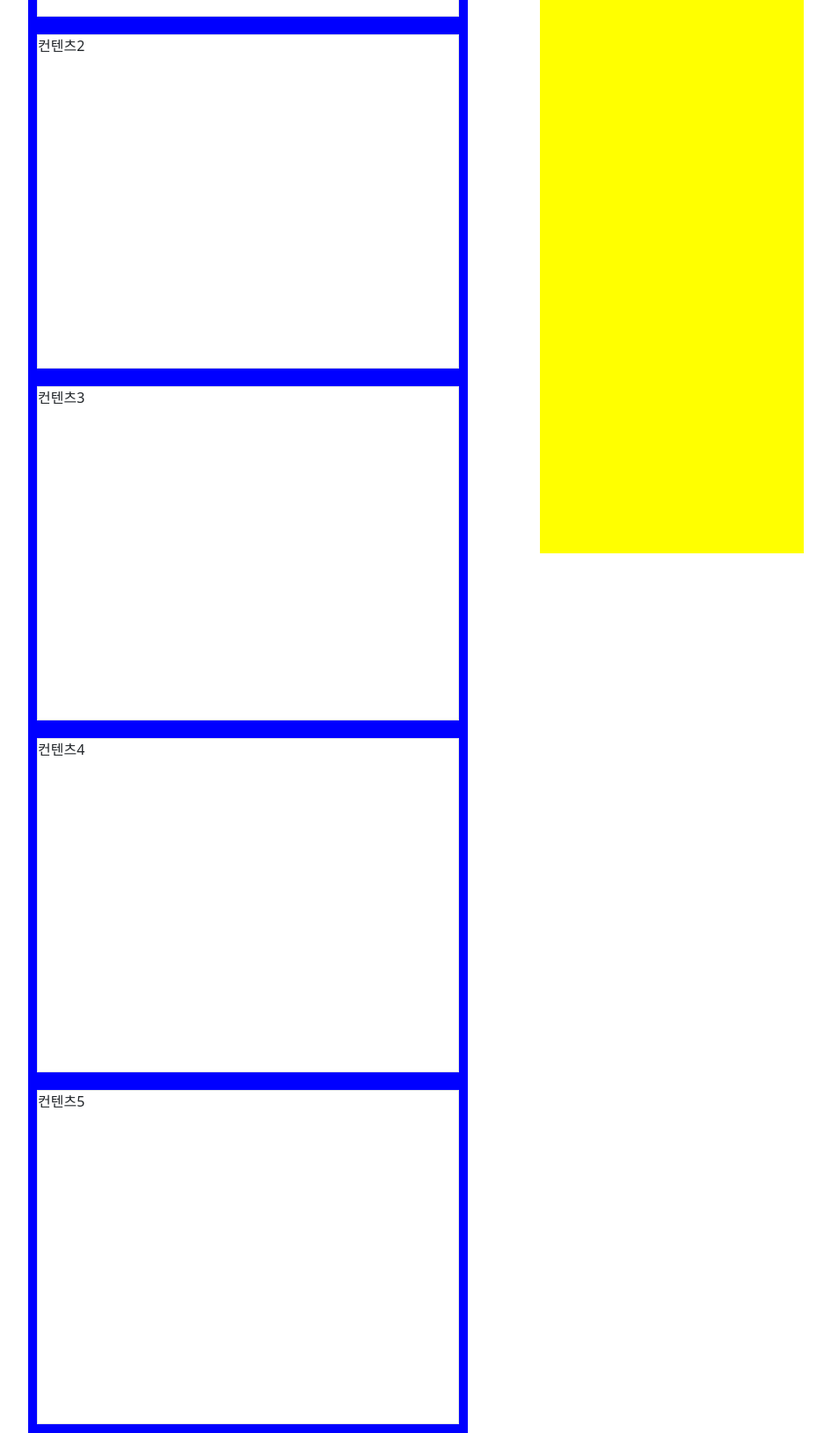
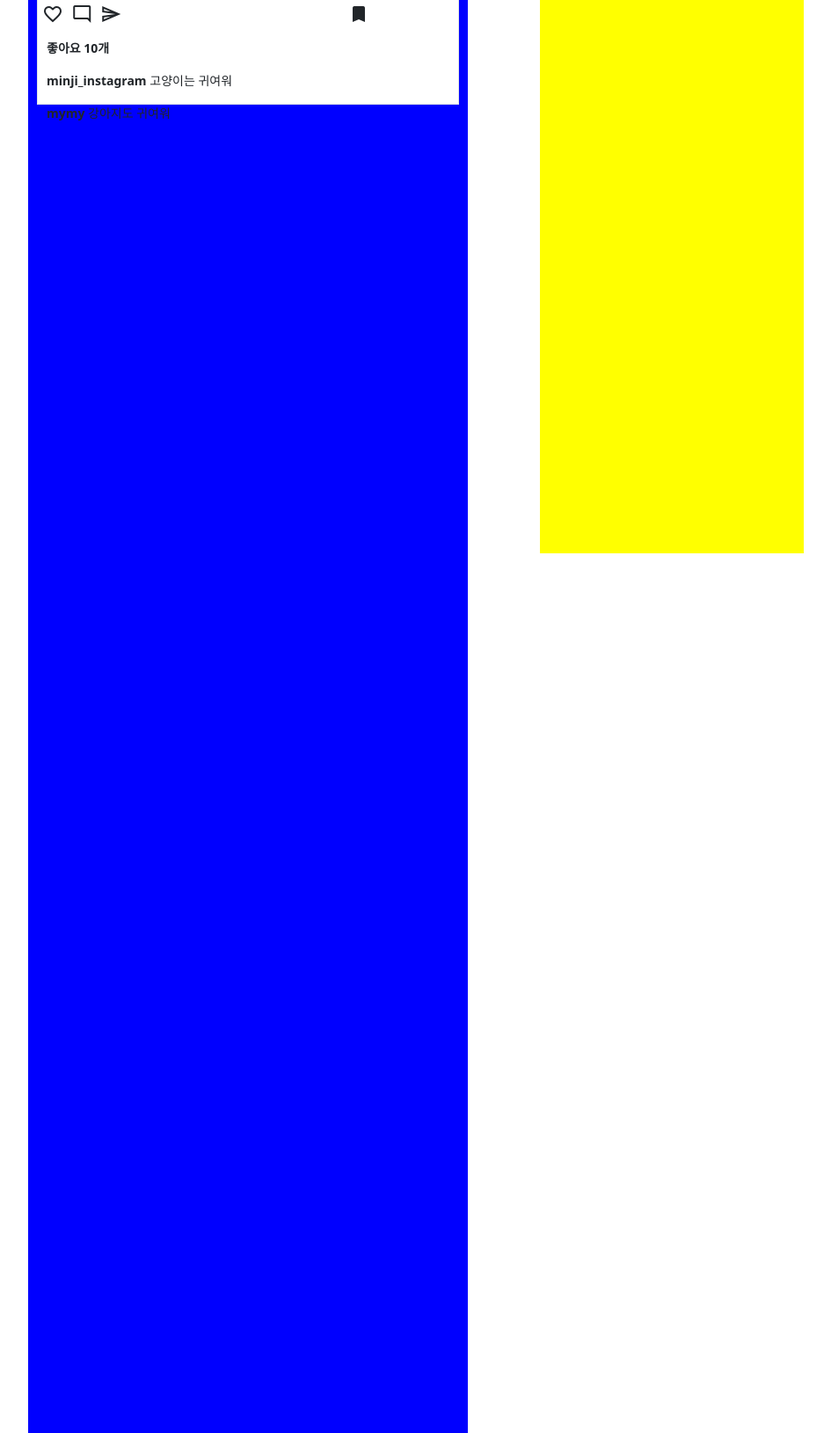
Before and after one commit to chosim-dvlpr/Instagram-clone, a Django app: page /instagram/ in a window 1280 px wide. Shown: the part 421-2050 px from the top of the page at 88% size, without its empty margins (308-1253 px from the left). Run offline with Django 3.2, Linux system fonts and the light colour scheme; parts of the project's set-up code (start-up, migrations or seed data) failed here and were passed over.

Commit message:
Modify main.html - Add feed contents & structure

```diff
--- a/apps/templates/apps/main.html
+++ b/apps/templates/apps/main.html
@@ -41,6 +41,41 @@
         margin: 10px;
         height: 480px;
     }
+
+    .feed_img {
+        width: 100%;
+        object-fit: contain;
+        <!-- 콘텐츠 크기를 어떻게 조절할 것인지 지정 -->
+    }
+
+    .feed_content {
+        padding: 0px 10px;
+    }
+
+    .feed_like {
+        padding: 0px 10px;
+    }
+
+    .feed_reply {
+        padding: 0px 10px;
+        display: flex;
+        flex-direction: column;
+    }
+
+    .feed_txt {
+        font-size: 14px;
+    }
+
+    .feed_icon {
+        padding: 5px 5px 0px 5px;
+        display: flex;
+        justify-content: space-between;
+    }
+
+    span {
+        padding-right: 5px;
+    }
+
 </style>
 <body>
     <!-- 상단 네비게이션 바 -->
@@ -63,19 +98,26 @@
     <div class="main_body">
         <div class="left_body">
             <div class="border feed_box">
-                컨텐츠1
-            </div>
-            <div class="border feed_box">
-                컨텐츠2
-            </div>
-            <div class="border feed_box">
-                컨텐츠3
-            </div>
-            <div class="border feed_box">
-                컨텐츠4
-            </div>
-            <div class="border feed_box">
-                컨텐츠5
+                <img class="feed_img" src="https://src.hidoc.co.kr/image/lib/2022/5/12/1652337370806_0.jpg" alt="cat">
+                <div class="feed_icon">
+                    <div>
+                        <span class="material-icons-outlined">favorite_border</span>
+                        <span class="material-icons-outlined">mode_comment</span>
+                        <span class="material-icons-outlined">send</span>
+                    </div>
+                    <div>
+                        <p class="material-icons-outlined">turned_in_out</p>
+                    </div>
+                </div>
+                <div class="feed_like">
+                    <p class="feed_txt"><b>좋아요 10개</b></p>
+                </div>
+                <div class="feed_content">
+                    <p class="feed_txt"><b>minji_instagram</b> 고양이는 귀여워</p>
+                </div>
+                <div class="feed_reply">
+                    <span class="feed_txt"><b>mymy</b> 강아지도 귀여워</span>
+                </div>
             </div>
         </div>
 
```
